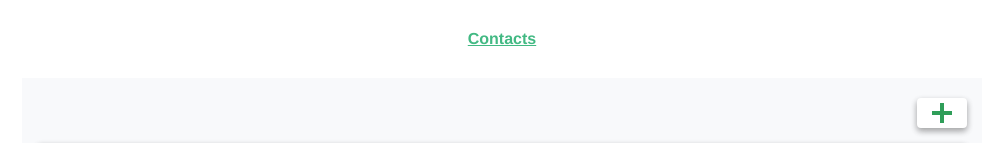
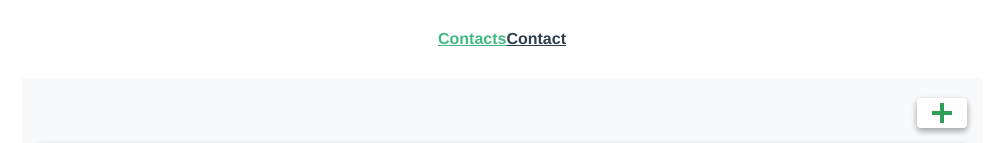
Before and after one commit to Senior-Pomidor/PhoneBook-Vue, a Vue app: page / in a window 1280 px wide. Shown: the top 143 px of the page, without its empty margins (138-1141 px from the left). Built offline with nearby package versions, Linux system fonts and the light colour scheme.

Commit message:
added Contact component

```diff
--- a/src/App.vue
+++ b/src/App.vue
@@ -2,6 +2,7 @@
   <div id="app">
     <div id="nav">
       <router-link to="/">Contacts</router-link>
+      <router-link to="/contact">Contact</router-link>
     </div>
 
     <div class="container">
--- a/src/router/index.js
+++ b/src/router/index.js
@@ -8,6 +8,11 @@ const routes = [
     path: '/',
     name: 'Contacts',
     component: () => import('@/views/Contacts.vue')
+  },
+  {
+    path: '/contact',
+    name: 'Contact',
+    component: () => import('@/views/Contact.vue')
   }
 ]
 
--- /dev/null
+++ b/src/views/Contact.vue
@@ -0,0 +1,15 @@
+<template>
+	<h1>Contact</h1>
+</template>
+
+<script>
+export default {
+	props: {
+		id: String
+	}
+}
+</script>
+
+<style lang="scss" scoped>
+
+</style>
```
